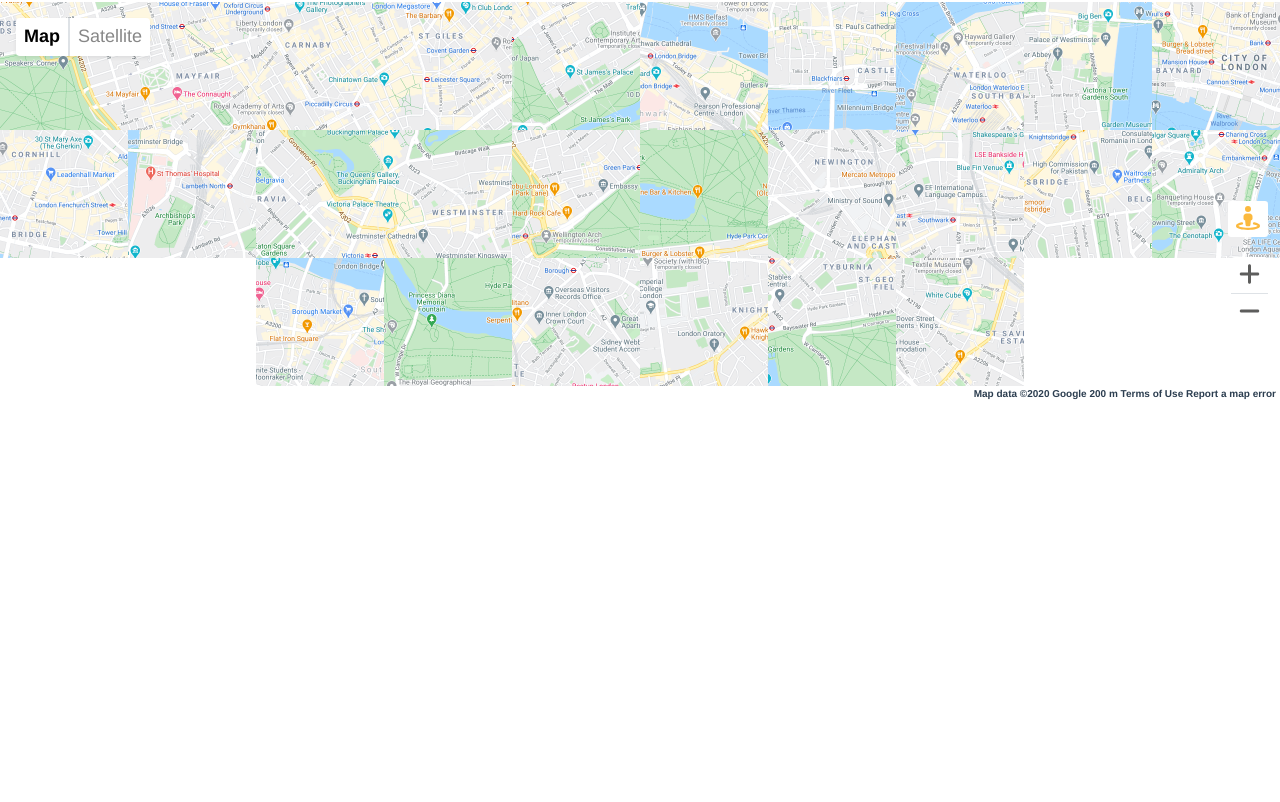
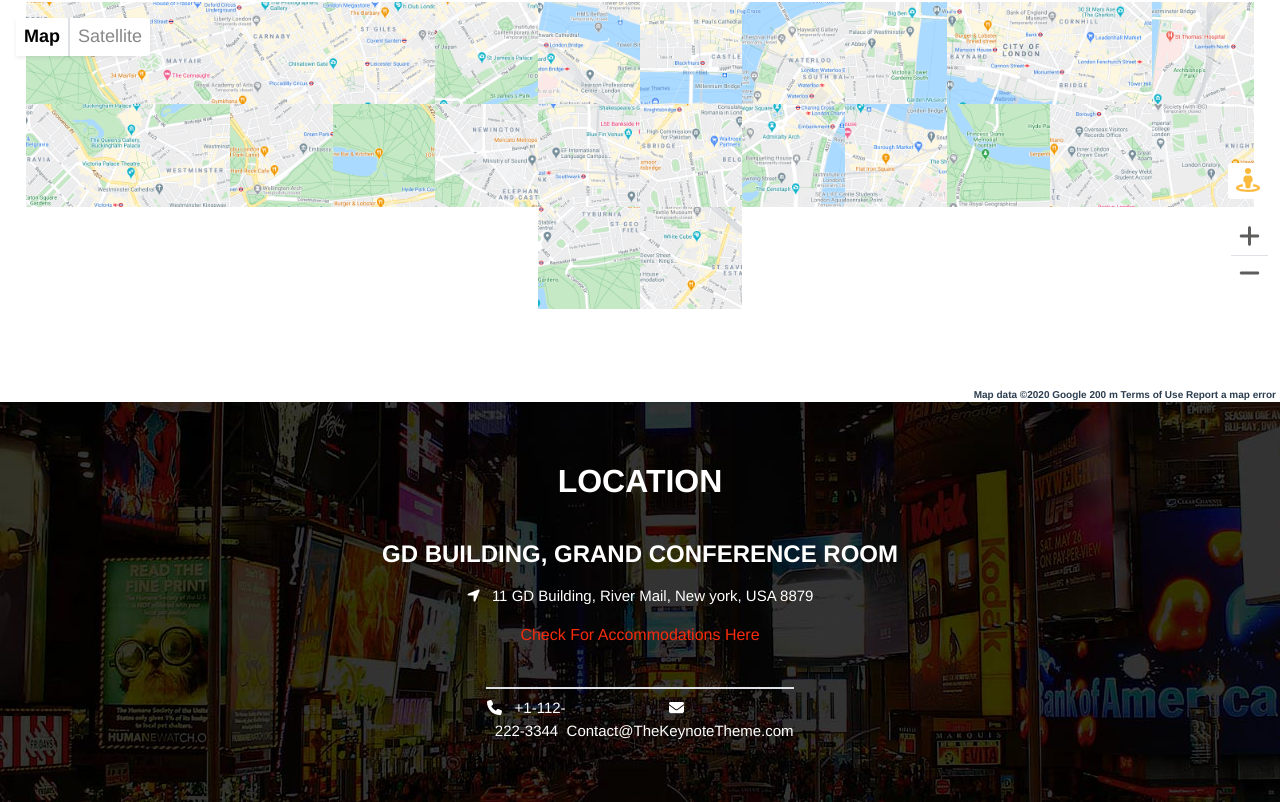
Before and after one commit to KSigma91/proj-html-vuejs, a Vue app: page / in a window 1280 px wide. Shown: the part 2297-3099 px from the top of the page. Before the commit the page ends 2699 px from the top, so only its background shows below. Built offline with nearby package versions, Linux system fonts and the light colour scheme.

Commit message:
location

```diff
--- a/src/components/MainContent.vue
+++ b/src/components/MainContent.vue
@@ -254,23 +254,60 @@
                             </a>
                         </div>
                     </div>
-
                 </div>
             </div>
 
-            <!-- termini d'uso -->
-            <span class="d-flex justify-content-end align-items-end mb-2 pe-1">
+             <!-- termini d'uso -->
+            <span class="d-flex justify-content-end align-items-end pe-1">
                 Map data &#169;2020 Google 200 m Terms of Use Report a map error
             </span>
         </div>
 
+        <!-- info contatti -->
+        <div id="location" class="row d-flex flex-column justify-content-center gap-3"
+        style="color: #ffffff">
+
+            <h2 class="fw-bold mb-4">
+                LOCATION
+            </h2>
+            <h3 class="fw-bold fs-4">
+                GD BUILDING, GRAND CONFERENCE ROOM
+            </h3>
+
+            <!-- indirizzo -->
+            <div id="address">
+                <font-awesome-icon icon="fas fa-location-arrow"
+                class="me-2" />
+                <span>
+                    11 GD Building, River Mail, New york, USA 8879
+                </span>
+            </div>
+
+            <!-- link -->
+            <div id="check" class="mb-4">
+                <a href="#">
+                    Check For Accommodations Here
+                </a>
+            </div>
+
+            <!-- recapito info -->
+            <div id="contact" class="d-flex justify-content-between pt-2 mx-auto border-top border-2"
+            style="width: 24%">
+                <a href="#" style="color: #ffffff">
+                    <font-awesome-icon icon="fas fa-phone"
+                    class="me-2" />
+                    +1-112-222-3344
+                </a>
+                <a href="#" style="color: #ffffff">
+                    <font-awesome-icon icon="fas fa-envelope"
+                    class="me-2" />
+                    Contact@TheKeynoteTheme.com
+                </a>
+            </div>
+
+        </div>
+
     </div>
-
-
-    <!-- info contatti -->
-    <!-- <div id="location">
-
-    </div> -->
 
     <!-- news -->
     <!-- <div id="news">
@@ -756,7 +793,7 @@
     height: 50vh;
 
         img {
-            width: 10%;
+            width: 8%;
             //height: 10%;
         }
 
@@ -781,4 +818,30 @@
         font-weight: 600;
     }
 }
+
+#location {
+    width: 100%;
+    height: 50vh;
+    background: url(../assets/img/location-bg.jpg);
+    background-position: center;
+
+    a {
+        text-decoration: $list-item;
+    }
+
+    #address {
+        font-size: 15px;
+    }
+
+    #check {
+
+        a {
+            color: $hover-color;
+        }
+    }
+
+    #contact {
+        font-size: 15px;
+    }
+}
 </style>
```
